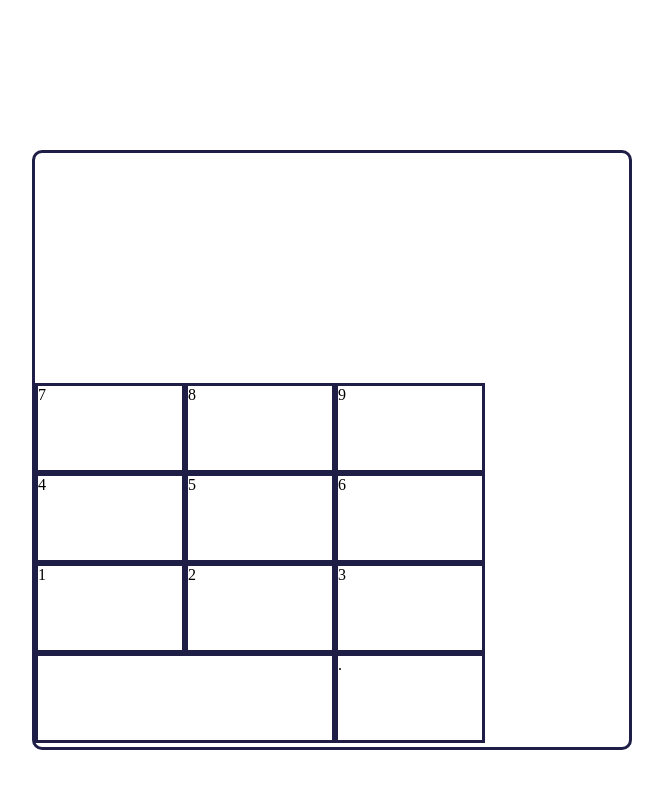
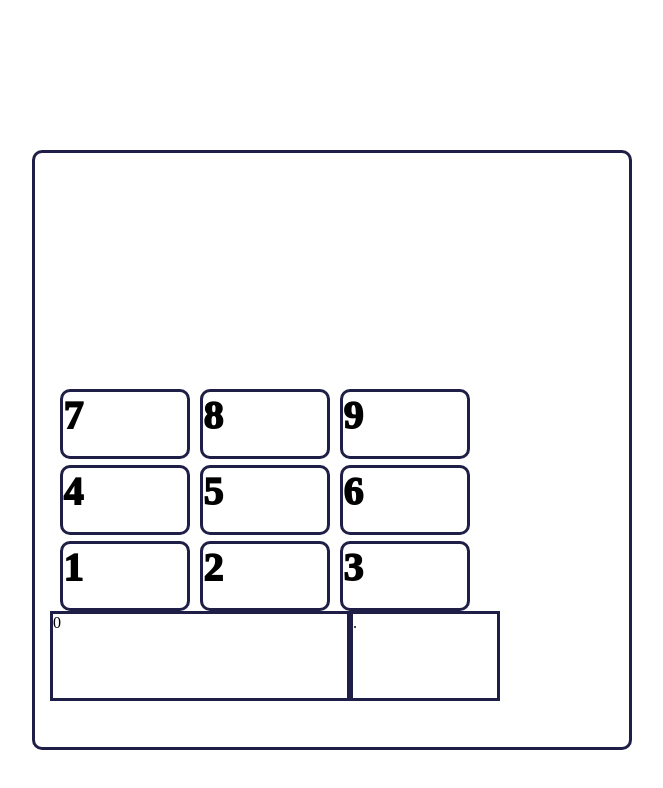
Before and after one commit to Aisha2mohammed/calculator, a plain HTML site: page index.html in a window 1280 px wide. Shown: the whole page, without its empty margins (308-971 px from the left). Drawn offline with Linux system fonts and the light colour scheme.

Commit message:
Modify the css style

```diff
--- a/index.html
+++ b/index.html
@@ -20,16 +20,21 @@
         width: 600px;
         height: 600px;
         margin-top: 150px;
+        padding-left: 15px;
         border: 3px solid rgb(30, 30, 70);
         border-radius: 10px;
         /* display: flex;
         align-items: flex-end; */
       }
       .num {
-        width: 150px;
-        height: 90px;
-        /* border-radius: 10px; */
+        width: 130px;
+        height: 70px;
+        border-radius: 10px;
         border: 3px solid rgb(30, 30, 70);
+        margin-top: 6px;
+        margin-left: 10px;
+        font-size: 40px;
+        font-weight: 1000;
       }
       span {
         display: flex;
@@ -37,7 +42,7 @@
       span.high {
         margin-top: 230px;
       }
-      div.space {
+      div.zero {
         width: 300px;
         height: 90px;
         border: 3px solid rgb(30, 30, 70);
@@ -69,7 +74,7 @@
         <div class="num">3</div>
       </span>
       <span>
-        <div class="space"></div>
+        <div class="zero">0</div>
         <div class="dot">.</div>
       </span>
     </div>
```
